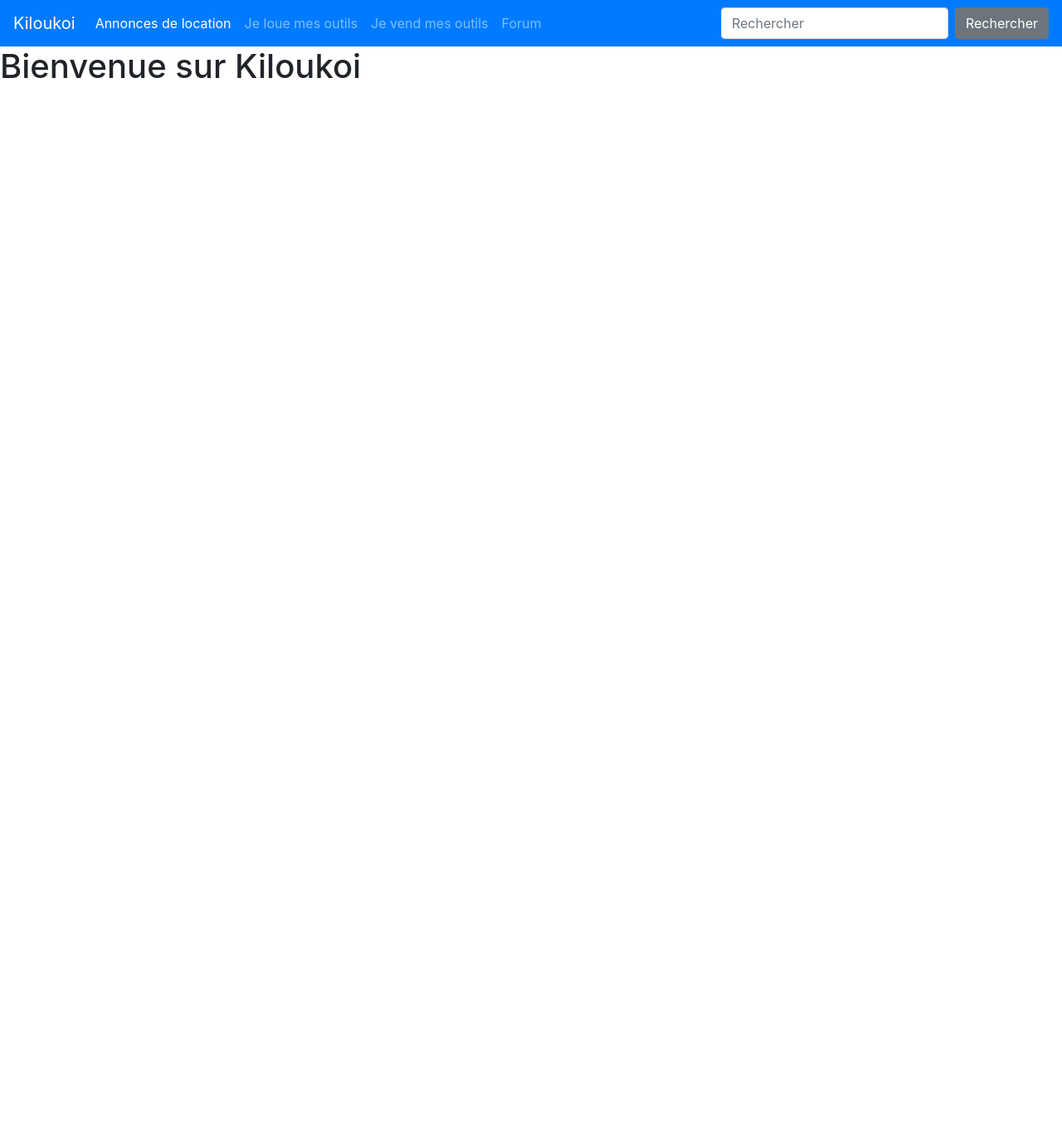
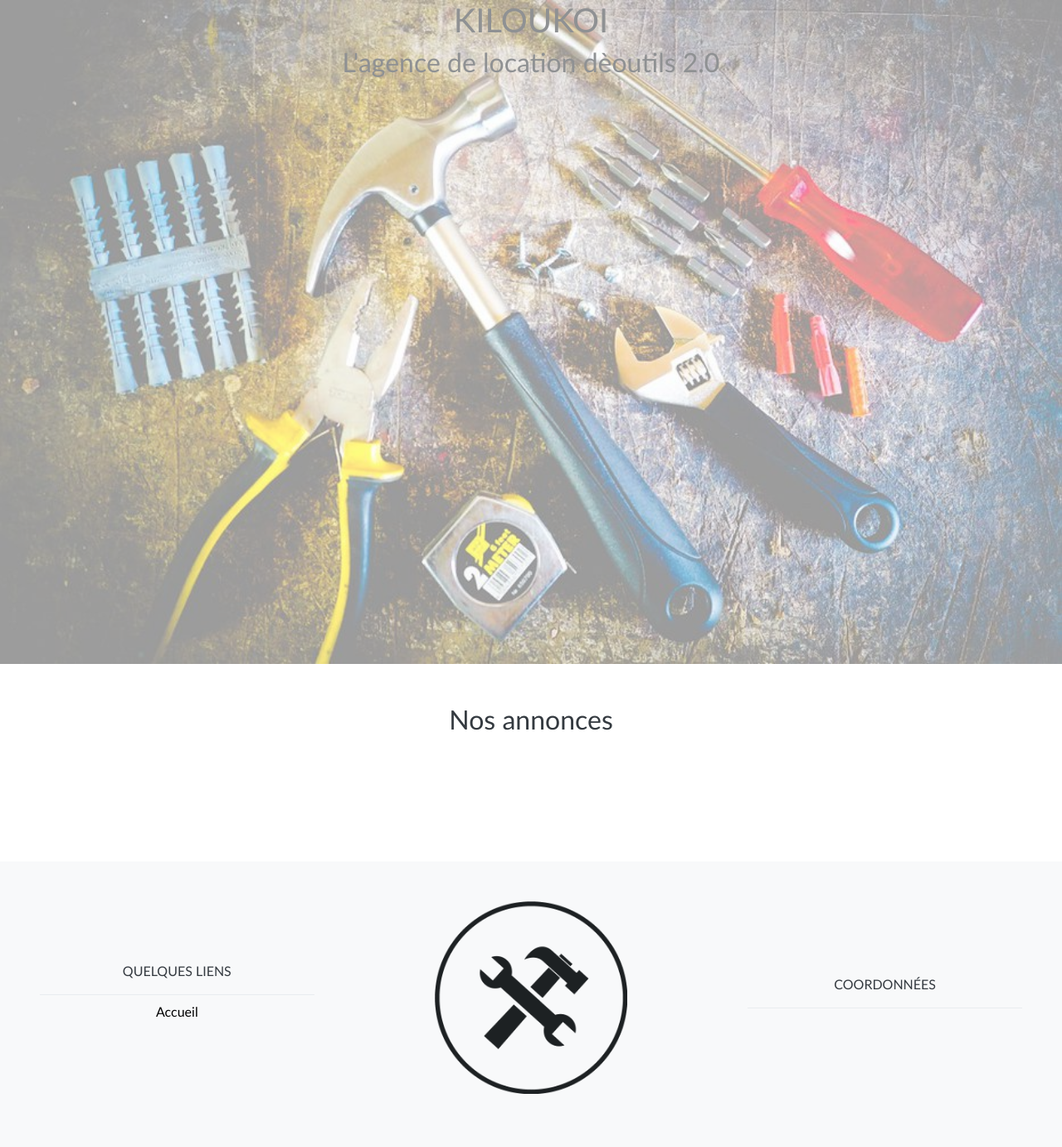
Before and after one commit to EnzoGlmt/Kiloukoi, a Symfony app: template templates/home/index.html.twig in a window 1280 px wide. Shown: the whole page at 83% size. Before the commit the page ends 94 px from the top, so only its background shows below. Run offline with Twig, Linux system fonts and the light colour scheme; the template is opened without the code that fills it, so the values that code supplies are empty; some libraries are stand-ins or nearby versions.

Commit message:
j'ai rajouter un bundle twig-extra j'ai modifier le base.html.twig j'ai modifier le footer j'ai modifier le fichier style css en base.css j'ai rajouterun home.css

```diff
--- a/composer.json
+++ b/composer.json
@@ -26,10 +26,11 @@
         "symfony/serializer-pack": "*",
         "symfony/string": "5.0.*",
         "symfony/translation": "5.0.*",
-        "symfony/twig-pack": "*",
+        "symfony/twig-pack": "^1.0",
         "symfony/validator": "5.0.*",
         "symfony/web-link": "5.0.*",
-        "symfony/yaml": "5.0.*"
+        "symfony/yaml": "5.0.*",
+        "twig/string-extra": "^3.0"
     },
     "require-dev": {
         "doctrine/doctrine-fixtures-bundle": "^3.3",
--- /dev/null
+++ b/public/css/base.css
@@ -0,0 +1,26 @@
+/* **************************************** SETTINGS **************************************** */
+
+*{
+    margin: 0;
+    padding: 0;
+    font-family: 'Gill Sans', 'Gill Sans MT', Calibri, 'Trebuchet MS', sans-serif;
+    font-weight: lighter;
+    list-style-type: none;
+}
+/* **************************************** FOOTER **************************************** */
+
+footer .logo img{
+    width: 70%;
+}
+/* .bg-light {
+backg*/
+.bg-light {
+    background-color: #ff00ff;;
+    }
+footer a{
+    color: #000;
+}
+
+    footer a:hover{
+        color: #888;
+    }
--- /dev/null
+++ b/public/css/home.css
@@ -0,0 +1,11 @@
+/* **************************************** HEADER **************************************** */
+
+header{
+    width: 100%;
+    height: 100vh;
+    background-image: url('../img/header.jpg');
+    background-size: cover;
+    background-position: center;
+    background-repeat: no-repeat;
+    opacity: 0.5;
+}
--- a/templates/base.html.twig
+++ b/templates/base.html.twig
@@ -1,63 +1,74 @@
 <!DOCTYPE html>
 <html>
     <head>
-        <meta charset="UTF-8">
-        <title>{% block title %}KILOUKOI{% endblock %}</title>
-        {% block stylesheets %}
-        <link rel="stylesheet" href="https://stackpath.bootstrapcdn.com/bootstrap/4.5.0/css/bootstrap.min.css" integrity="sha384-9aIt2nRpC12Uk9gS9baDl411NQApFmC26EwAOH8WgZl5MYYxFfc+NcPb1dKGj7Sk" crossorigin="anonymous">
-        <link rel="stylesheet" href="{{asset("css/style.css")}}">
-        {% endblock %}
+      <meta charset="UTF-8">
+      <meta name="author" content="KILOUKOI">
+      <meta name="description" content="Proposition de services a  louer ou vendre  ">
+      <meta name="keywords" content="Location d'outils">
+      <meta name="viewport" content="width=device-width, initial-scale=1.0">
+
+
+        <title>
+          KILOUKOI -
+          {% block title %} {% trans %}Bienvenue {% endtrans %}{% endblock %}
+        </title>
+
+        <link rel="stylesheet" href="https://stackpath.bootstrapcdn.com/bootstrap/4.5.0/css/bootstrap.min.css">
+        <link rel="stylesheet" href="{{asset("css/base.css")}}">
+
+        {% block stylesheets %}{% endblock %}
 
     </head>
+
     <body>
 
-        <header>
 
-            <nav class="navbar navbar-expand-lg navbar-dark bg-primary">
-  <a class="navbar-brand" href="#">Kiloukoi</a>
-  <button class="navbar-toggler" type="button" data-toggle="collapse" data-target="#navbarColor01" aria-controls="navbarColor01" aria-expanded="false" aria-label="Toggle navigation">
-    <span class="navbar-toggler-icon"></span>
-  </button>
+        {% for label, messages in app.flashes(['success', 'warning']) %}
+            {% for message in messages %}
+                <div class="flash-{{ label }}">
+                    <div class="col-12 p-3 text-center fixed-bottom bg-{{ label }}">
+                        {{ message }}
+                    </div>
+                </div>
+            {% endfor %}
+        {% endfor %}
 
-  <div class="collapse navbar-collapse" id="navbarColor01">
-    <ul class="navbar-nav mr-auto">
-      <li class="nav-item active">
-        <a class="nav-link" href="#"> Annonces de location <span class="sr-only">(current)</span></a>
-      </li>
-      <li class="nav-item">
-        <a class="nav-link" href="#"> Je loue mes outils </a>
-      </li>
-      <li class="nav-item">
-        <a class="nav-link" href="#"> Je vend mes outils </a>
-      </li>
-      <li class="nav-item">
-        <a class="nav-link" href="#"> Forum </a>
-      </li>
-    </ul>
-    <form class="form-inline my-2 my-lg-0">
-      <input class="form-control mr-sm-2" type="text" placeholder="Rechercher">
-      <button class="btn btn-secondary my-2 my-sm-0" type="submit">Rechercher</button>
-    </form>
-  </div>
-</nav>
+        {% block body %}{% endblock %}
+        {% block javascripts %}{% endblock %}
 
-        </header>
+        <footer class="bg-light">
+          <div class="container-fluid">
+              <div class="row text-center text-dark">
+                  <div class="col-md-4 p-5 my-auto">
+                      <p>QUELQUES LIENS</p>
+                      <p class="dropdown-divider"></p>
+                      <ul>
+                          <li><a href="{{ path('home') }}">Accueil</a></li>
+                        </ul>
+                      </div>
+                      <div class="col-md-4 p-5 my-auto">
+                          <span class="logo"><img src="{{ asset('img/logo1.png') }}" alt="logo KILOUKOI"></span>
+                      </div>
 
-
-        {% block body %}
-
-        {% endblock %}
-
-        <footer>
-
+                    <div class="col-md-4 p-5 my-auto">
+                        <p>COORDONN&Eacute;ES</p>
+                        <p class="dropdown-divider"></p>
+                        <p>{{ contact_nom }}</p>
+                        <p>{{ contact_adresse }}</p>
+                        <p>{{ contact_ville}}</p>
+                        <p>{{ contact_telephone }}</p>
+                        <p>{{ contact_email }}</p>
+                    </div>
+                </div>
+                <div class="row">
+                    <div class="col-12 text-center">
+                        <p>{{ copyright }}</p>
+                    </div>
+                </div>
         </footer>
 
-        {% block javascripts %}
-            <script src="https://code.jquery.com/jquery-3.5.1.slim.min.js" integrity="sha384-DfXdz2htPH0lsSSs5nCTpuj/zy4C+OGpamoFVy38MVBnE+IbbVYUew+OrCXaRkfj" crossorigin="anonymous"></script>
-            <script src="https://cdn.jsdelivr.net/npm/popper.js@1.16.0/dist/umd/popper.min.js" integrity="sha384-Q6E9RHvbIyZFJoft+2mJbHaEWldlvI9IOYy5n3zV9zzTtmI3UksdQRVvoxMfooAo" crossorigin="anonymous"></script>
-            <script src="https://stackpath.bootstrapcdn.com/bootstrap/4.5.0/js/bootstrap.min.js" integrity="sha384-OgVRvuATP1z7JjHLkuOU7Xw704+h835Lr+6QL9UvYjZE3Ipu6Tp75j7Bh/kR0JKI" crossorigin="anonymous"></script>
-        {% endblock %}
-
+        <script src="https://code.jquery.com/jquery-3.4.1.min.js" integrity="sha256-CSXorXvZcTkaix6Yvo6HppcZGetbYMGWSFlBw8HfCJo=" crossorigin="anonymous"></script>
+        <script src="https://stackpath.bootstrapcdn.com/bootstrap/4.4.1/js/bootstrap.min.js" integrity="sha384-wfSDF2E50Y2D1uUdj0O3uMBJnjuUD4Ih7YwaYd1iqfktj0Uod8GCExl3Og8ifwB6" crossorigin="anonymous"></script>
 
     </body>
 </html>
--- a/templates/home/index.html.twig
+++ b/templates/home/index.html.twig
@@ -1,7 +1,56 @@
 {% extends 'base.html.twig' %}
 
-{% block title %}Hello HomeController!{% endblock %}
+{% block title %}{% trans %}Accueil{% endtrans %}{% endblock %}
+
+{% block stylesheets %}
+    <link rel="stylesheet" href="{{ asset('css/home.css') }}">
+{% endblock %}
 
 {% block body %}
- <h1>Bienvenue sur Kiloukoi</h1>
+
+<div class="container-fluid p-0">
+
+    <header class="bg-dark my-auto">
+        <h1 class="text-center">KILOUKOI</h1>
+        <h2 class="text-center">L'agence de location d&egrave;outils 2.0</h2>
+    </header>
+
+    <div id="content">
+
+        <h2 class="text-center text-dark p-5">{% trans %}Nos annonces{% endtrans %}</h2>
+
+        <div class="row p-5 m-0">
+            {% for outil in outils %}
+                {% if loop.index <= 6 %}
+                    <div class="col-md-6 col-lg-4 p-3">
+                        <div class="card">
+                            <img class="card-img-top" src="./img/outils/{{ outil.img1 }}">
+                            <div class="card-body">
+                                <h5 class="card-title">{{ outils.titre|u.truncate(35, '...') }}</h5>
+                                <p class="card-text">{{ outils.descriptif|u.truncate(130, '...') }}</p>
+
+                            </div>
+                            <ul class="list-group list-group-flush">
+                                <li class="list-group-item">Date : {{ outil.createdAt|date("Y/m/d h:i:s") }}</li>
+                                <li class="list-group-item list-group-item-secondary">{% trans %}Prix{% endtrans %} : {{ outils.prix|number_format(0, ',', ' ') }} €</li>
+                                <li class="list-group-item">{% trans %}Les plus{% endtrans %} :
+                                    <ul>
+                                        {% if outil.location == true %}
+                                            <li>{% trans %}location{% endtrans %}</li>
+                                        {% endif %}
+                                        {% if outil.louer == true %}
+                                            <li>{% trans %}louer{% endtrans %}</li>
+                                        {% endif %}
+                                    </ul>
+                                </li>
+                            </ul>
+                            <div class="card-body text-center">
+                                <a href="#" class="card-link btn btn-outline-secondary">{% trans %}Voir le d&eacute;tail{% endtrans %}</a>
+                            </div>
+                        </div>
+                    </div>
+                {% endif %}
+            {% endfor %}
+        </div>
+
 {% endblock %}
```
Also changed, not shown: src/Controller/HomeController.php (+6 -3 lines), src/Migrations/Version20200603100517.php (added, +37 -0 lines), README.md, public/img/header.jpg (added), public/img/logo1.png (added), public/style.css (deleted), 4 other files.
